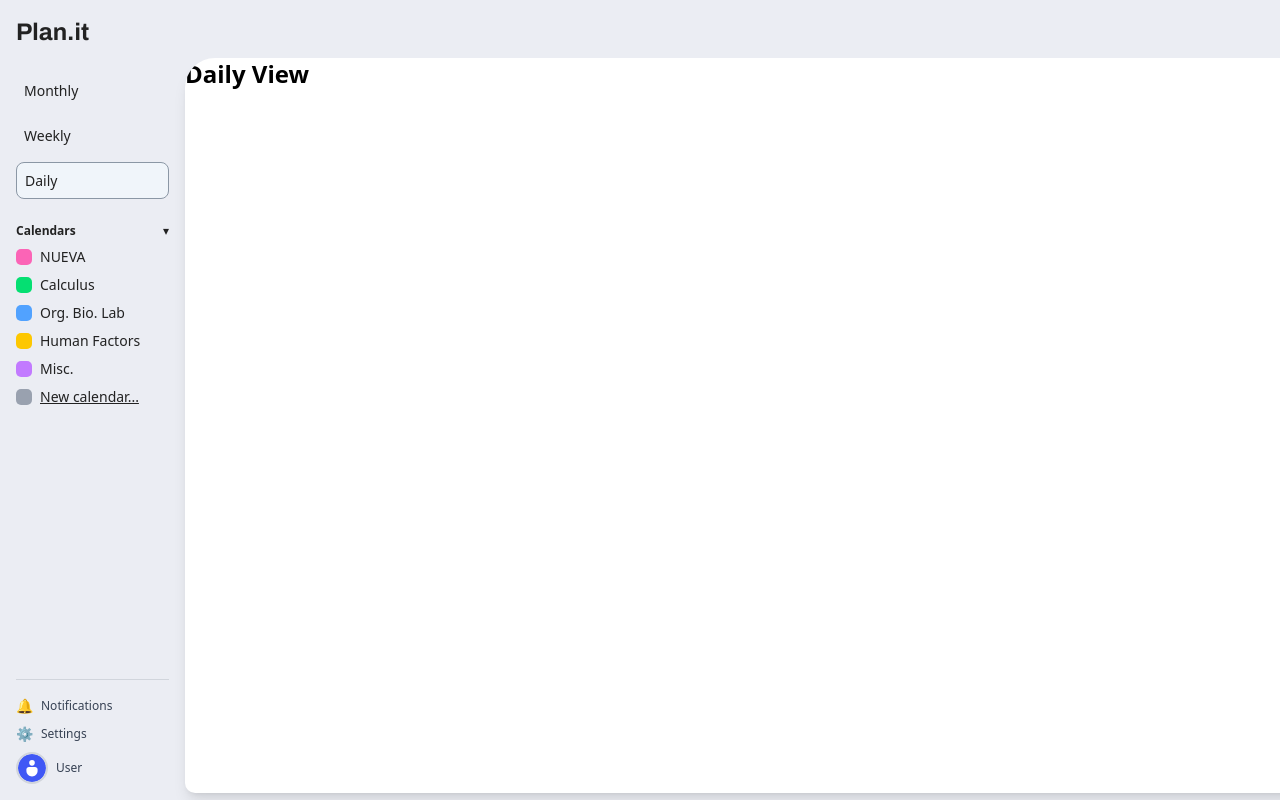
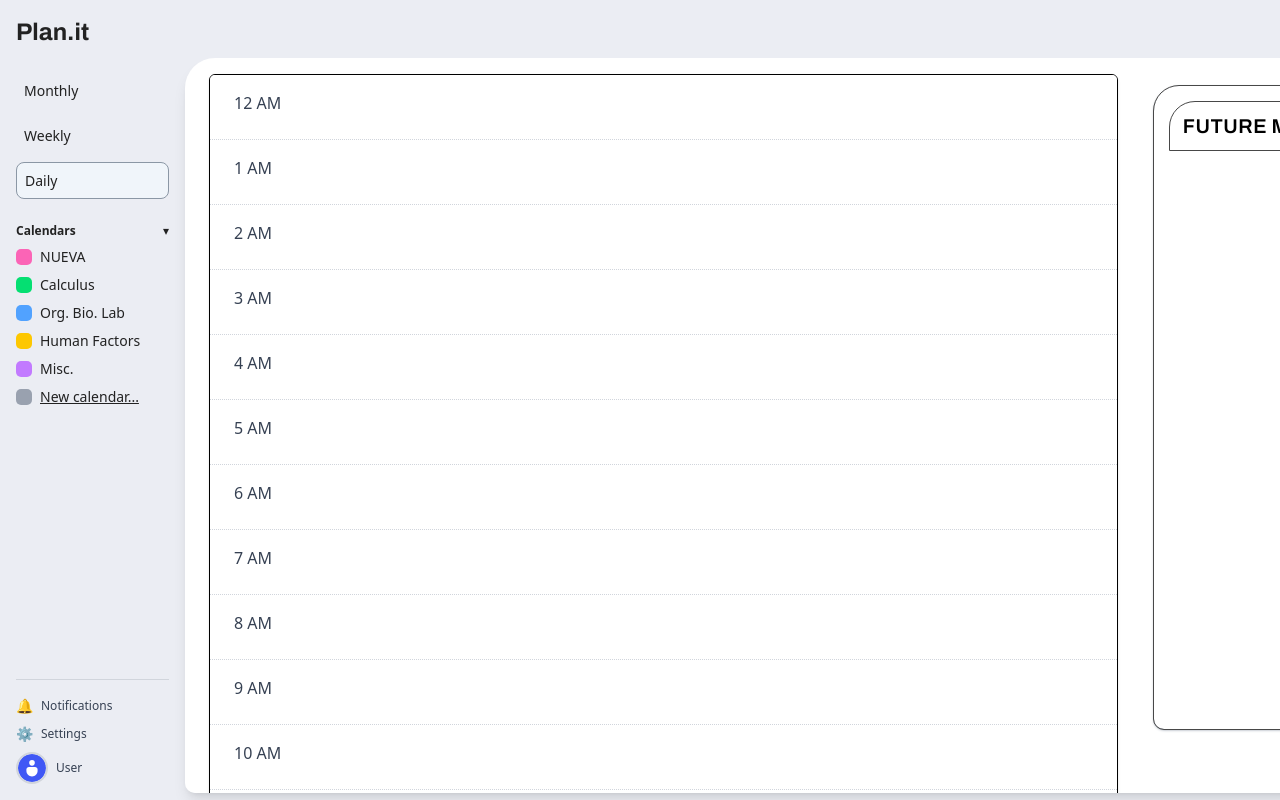
Before and after one commit to agc6/plan.it, a React (Vite) app in the folder client/: page /calendar in a window 1280 px wide. Both pictures are taken after a click on the element "Daily". Shown: the top 800 px of the page. Built offline with nearby package versions, Linux system fonts and the light colour scheme.

Commit message:
Dailypage implemented

```diff
--- a/client/src/components/CalenderSite/Dailypage.jsx
+++ b/client/src/components/CalenderSite/Dailypage.jsx
@@ -1,10 +1,45 @@
-const Dailypage = () => {
-    return (
-      <div>
-        <h1 className="text-2xl font-bold">Daily View</h1>
-        {/*daily calendar layout here */}
-      </div>
-    );
+import React, { useState } from 'react';
+import ToDoList from './ToDoList';
+
+const Dailypage = ({ selectedColor, clearSelectedColor }) => {
+  const [hoveredHour, setHoveredHour] = useState(null);
+
+  const hours = Array.from({ length: 24 }, (_, i) => i);
+
+  const formatHour = (hour) => {
+    if (hour === 0) return '12 AM';
+    if (hour < 12) return `${hour} AM`;
+    if (hour === 12) return '12 PM';
+    return `${hour - 12} PM`;
   };
 
-  export default Dailypage;
+  return (
+    <div className="flex px-6 py-4">
+      <div className="w-[80%] max-h-[800px] overflow-y-scroll border rounded-md bg-white shadow-sm mr-6">
+        {hours.map((hour) => (
+          <div
+            key={hour}
+            className="border-b border-dotted border-gray-300 px-6 py-4 relative hover:bg-gray-50"
+            onMouseEnter={() => setHoveredHour(hour)}
+            onMouseLeave={() => setHoveredHour(null)}
+          >
+            <div className="text-base font-medium text-gray-700 mb-2">{formatHour(hour)}</div>
+            {hoveredHour === hour && (
+              <div className="text-xs italic text-gray-400">Task drop zone or interaction placeholder</div>
+            )}
+          </div>
+        ))}
+      </div>
+      <ToDoList
+        weekText="FUTURE MONTHS"
+        customHeight="643px"
+        customTitleWidth="205px"
+        customFontSize="20px"
+        selectedColor={selectedColor}
+        clearSelectedColor={clearSelectedColor}
+      />
+    </div>
+  );
+};
+
+export default Dailypage;
```
